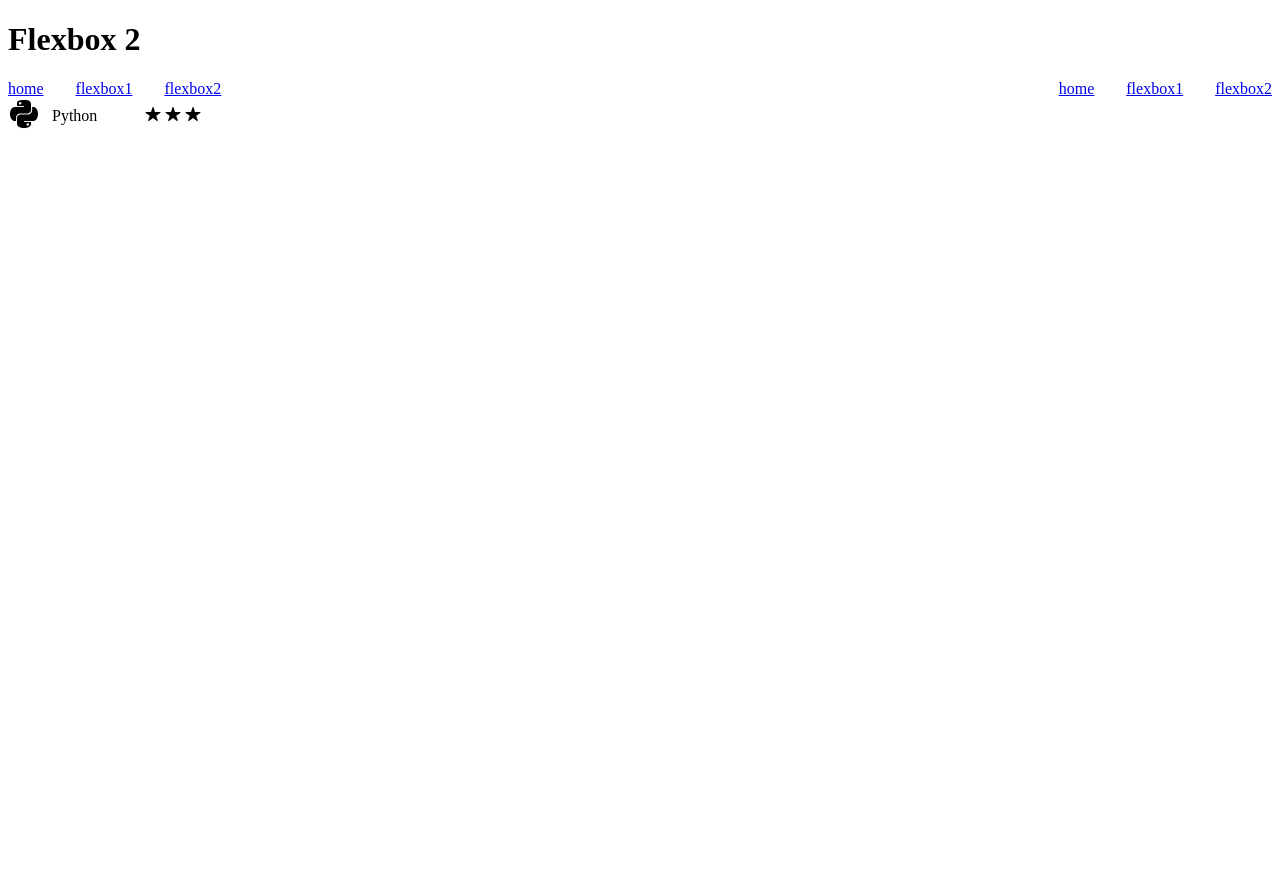
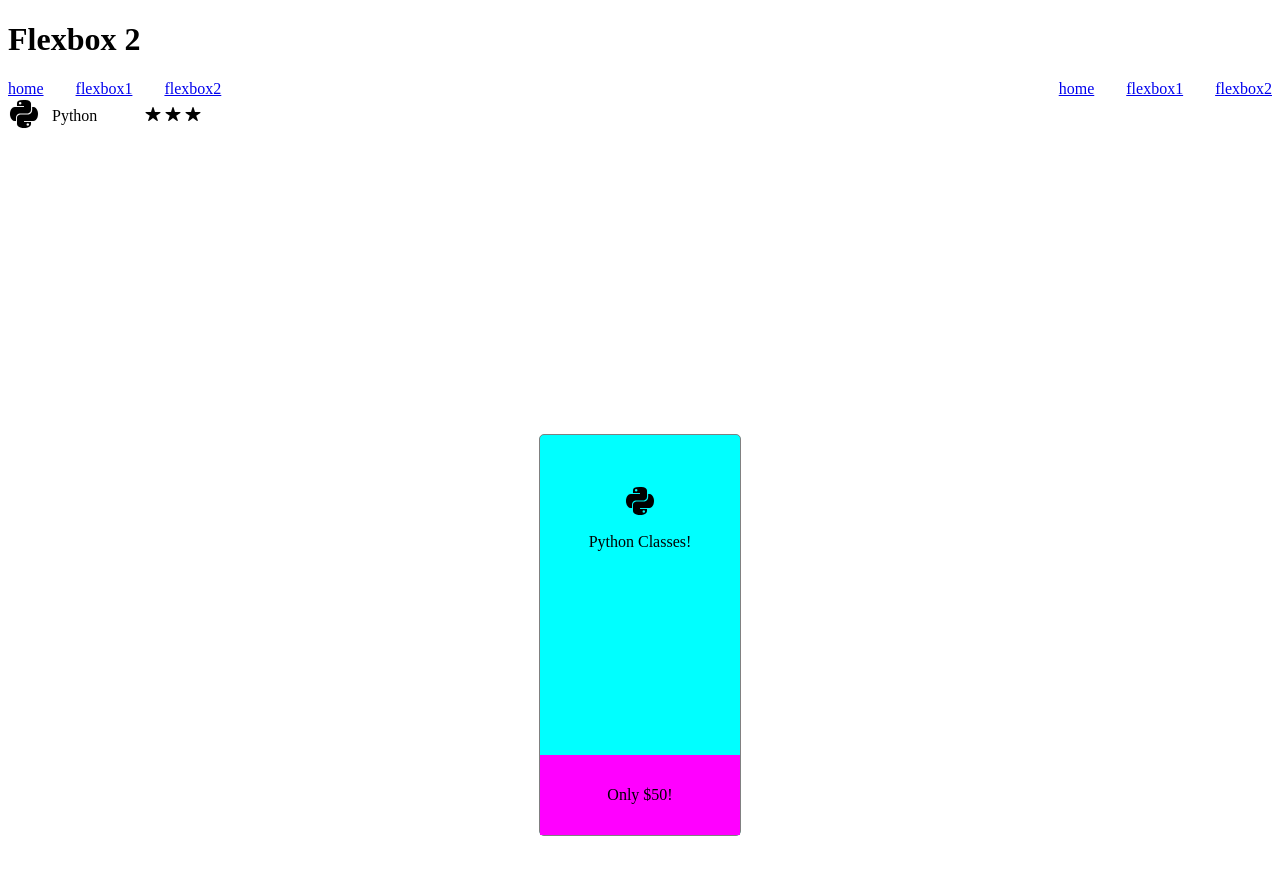
Before and after one commit to a-new-rug/FlexboxLabs, a plain HTML site: page html/flexbox2.html in a window 1280 px wide. Before the commit the page ends 800 px from the top, so only its background shows below. Drawn offline with nearby package versions, Linux system fonts and the light colour scheme.

Commit message:
Finished task 3

```diff
--- a/css/style2.css
+++ b/css/style2.css
@@ -20,3 +20,30 @@
 .rating{
     margin-left: 36px;
 }
+.card{
+    height:400px;
+    width:200px;
+    margin:300px auto;
+    border-radius: 5px;
+    border: 1px solid grey;
+    background-color: aqua;
+    display: flex;
+    flex-direction: column;
+    align-items: center;
+    justify-content: space-between;
+}
+.card-description{
+    display: flex;
+    flex-direction: column;
+    justify-content: space-around;
+    align-items: center;
+    margin-top: 50px;
+}
+.card-price{
+    width: 100%;
+    height:80px;
+    background-color: magenta;
+    display: flex;
+    justify-content: center;
+    align-items: center;
+}
--- a/html/flexbox2.html
+++ b/html/flexbox2.html
@@ -33,5 +33,14 @@
             <ion-icon name="star"></ion-icon>
         </div>
     </div>
+    <div class="card">
+        <div class="card-description">
+            <ion-icon name="logo-python" size="large" class="icon"></ion-icon>
+            <p>Python Classes!</p>
+        </div>
+        <div class="card-price">
+            <p>Only $50!</p>
+        </div>
+    </div>
 </body>
 </html>
```
